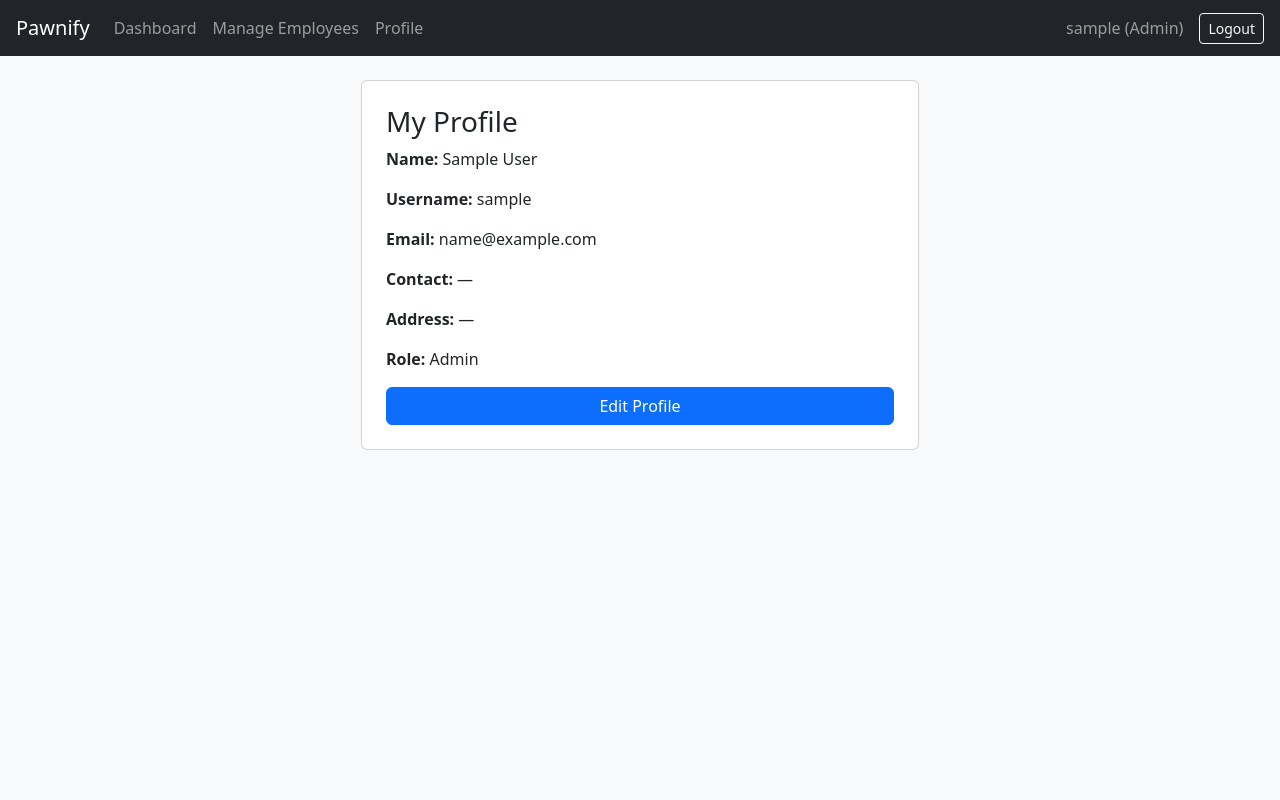
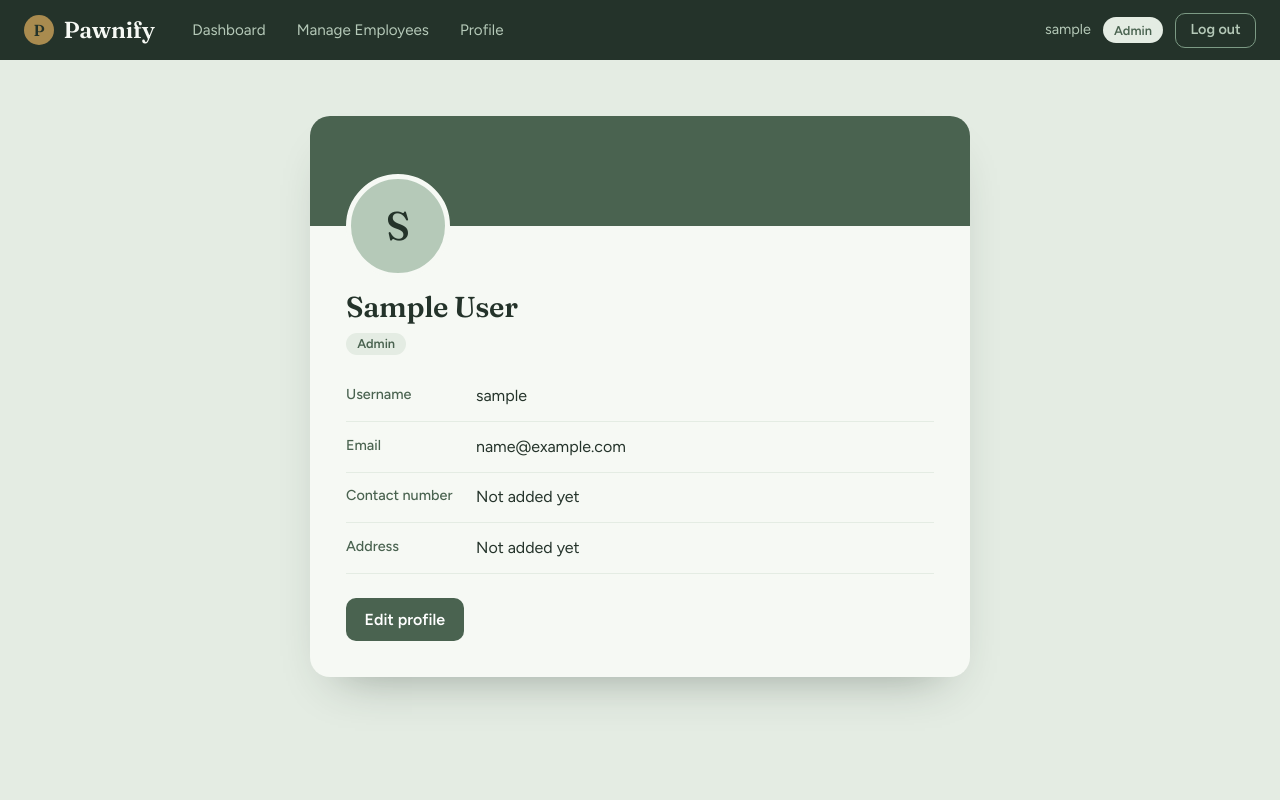
Before and after one commit to kimberlykatepelone18-ui/Pawnify-Pelone-KimberlyKate-G08, a Django app: page /profile/ in a window 1280 px wide. Run offline with Django 5.2, Linux system fonts and the light colour scheme; the visitor is signed in with stand-in values (Sample User, id 1).

Commit message:
Add sage green theme to base, auth, profile and dashboards

```diff
--- a/config/settings.py
+++ b/config/settings.py
@@ -135,6 +135,7 @@ USE_TZ = True
 # https://docs.djangoproject.com/en/6.1/howto/static-files/
 
 STATIC_URL = 'static/'
+STATICFILES_DIRS = [BASE_DIR / 'static']
 
 
 # Email
--- /dev/null
+++ b/static/css/pawnify.css
@@ -0,0 +1,213 @@
+:root {
+  --ink: #24332A;
+  --sage-700: #4A6350;
+  --sage-500: #7C9A84;
+  --sage-300: #B5C9B8;
+  --sage-100: #E4ECE3;
+  --paper: #F6F9F4;
+  --brass: #A98B4F;
+  --danger: #A4473E;
+}
+
+body {
+  font-family: 'Figtree', system-ui, sans-serif;
+  background: var(--sage-100);
+  color: var(--ink);
+  min-height: 100vh;
+}
+h1, h2, h3, .brand {
+  font-family: 'Fraunces', Georgia, serif;
+  font-weight: 600;
+  letter-spacing: -0.01em;
+}
+a { color: var(--sage-700); }
+a:hover { color: var(--ink); }
+:focus-visible { outline: 3px solid var(--brass); outline-offset: 2px; }
+
+/* ---------- Navbar ---------- */
+.site-nav {
+  background: var(--ink);
+  padding: 0.8rem 1.5rem;
+  display: flex;
+  align-items: center;
+  gap: 1.5rem;
+  flex-wrap: wrap;
+}
+.brand {
+  color: var(--paper);
+  text-decoration: none;
+  font-size: 1.45rem;
+  display: flex;
+  align-items: center;
+  gap: 0.6rem;
+}
+.brand:hover { color: var(--paper); }
+.brand-mark {
+  width: 30px; height: 30px;
+  border-radius: 50%;
+  background: var(--brass);
+  color: var(--ink);
+  display: grid; place-items: center;
+  font-family: 'Fraunces', Georgia, serif;
+  font-size: 1rem; font-weight: 600;
+}
+.brand-mark.big { width: 56px; height: 56px; font-size: 1.7rem; }
+.nav-links {
+  display: flex; flex-wrap: wrap; gap: 0.25rem;
+  list-style: none; margin: 0; padding: 0; flex: 1;
+}
+.nav-links a {
+  color: var(--sage-300);
+  text-decoration: none;
+  padding: 0.4rem 0.85rem;
+  border-radius: 999px;
+  font-size: 0.95rem;
+}
+.nav-links a:hover { background: rgba(255,255,255,0.1); color: var(--paper); }
+.nav-user { display: flex; align-items: center; gap: 0.75rem; flex-wrap: wrap; }
+.nav-user .name { color: var(--sage-300); font-size: 0.9rem; }
+.role-pill {
+  background: var(--sage-100);
+  color: var(--sage-700);
+  padding: 0.2rem 0.7rem;
+  border-radius: 999px;
+  font-size: 0.8rem;
+  font-weight: 600;
+}
+
+/* ---------- Buttons ---------- */
+.btn-sage, .btn-ghost, .btn-brass {
+  border-radius: 10px;
+  font-weight: 600;
+  padding: 0.55rem 1.1rem;
+  border: 1.5px solid transparent;
+  text-decoration: none;
+  display: inline-block;
+  cursor: pointer;
+}
+.btn-sage { background: var(--sage-700); color: #fff; }
+.btn-sage:hover { background: var(--ink); color: #fff; }
+.btn-ghost { background: transparent; color: var(--sage-300); border-color: var(--sage-500); padding: 0.35rem 0.9rem; font-size: 0.9rem; }
+.btn-ghost:hover { background: var(--sage-500); color: var(--ink); }
+.btn-brass { background: var(--brass); color: var(--ink); padding: 0.35rem 0.9rem; font-size: 0.9rem; }
+.btn-brass:hover { background: #C0A25F; color: var(--ink); }
+.btn-outline-sage { background: transparent; color: var(--sage-700); border-color: var(--sage-300); }
+.btn-outline-sage:hover { background: var(--sage-100); color: var(--ink); }
+
+/* ---------- Messages ---------- */
+.alert {
+  --bs-alert-bg: var(--paper);
+  --bs-alert-border-color: transparent;
+  border: 0;
+  border-left: 4px solid var(--sage-500);
+  border-radius: 10px;
+  color: var(--ink);
+}
+.alert.alert-success { border-left-color: var(--sage-500); }
+.alert.alert-danger  { border-left-color: var(--danger); color: var(--danger); }
+.alert.alert-warning { border-left-color: var(--brass); }
+
+/* ---------- Auth pages ---------- */
+.auth-shell {
+  display: grid;
+  grid-template-columns: 1fr 1.15fr;
+  max-width: 940px;
+  margin: 2rem auto;
+  background: var(--paper);
+  border-radius: 20px;
+  overflow: hidden;
+  box-shadow: 0 24px 48px -28px rgba(36, 51, 42, 0.45);
+}
+.auth-aside {
+  background: var(--sage-700);
+  color: var(--paper);
+  padding: 2.75rem 2.25rem;
+  display: flex; flex-direction: column; justify-content: center; gap: 1rem;
+}
+.auth-aside h2 { font-size: 2rem; margin: 0; }
+.auth-aside p { color: var(--sage-100); margin: 0; line-height: 1.6; }
+.auth-main { padding: 2.5rem 2.25rem; }
+.auth-main h1 { font-size: 1.8rem; margin-bottom: 0.25rem; }
+.auth-main .sub { color: var(--sage-700); margin-bottom: 1.5rem; }
+@media (max-width: 768px) {
+  .auth-shell { grid-template-columns: 1fr; margin: 1rem auto; }
+  .auth-aside { padding: 1.75rem; }
+}
+
+/* ---------- Forms ---------- */
+.field { margin-bottom: 1rem; }
+.field label { display: block; font-weight: 500; font-size: 0.9rem; margin-bottom: 0.35rem; }
+.field input:not([type=checkbox]):not([type=file]),
+.field select,
+.field textarea {
+  width: 100%;
+  background: #fff;
+  border: 1.5px solid var(--sage-300);
+  border-radius: 10px;
+  padding: 0.6rem 0.85rem;
+  color: var(--ink);
+}
+.field input:focus, .field select:focus, .field textarea:focus {
+  outline: none;
+  border-color: var(--sage-500);
+  box-shadow: 0 0 0 3px rgba(124, 154, 132, 0.28);
+}
+.field input[type=file] { font-size: 0.9rem; }
+.field-error { color: var(--danger); font-size: 0.85rem; margin-top: 0.3rem; }
+.field-help { color: var(--sage-700); font-size: 0.8rem; margin-top: 0.3rem; }
+.field-help ul { margin: 0; padding-left: 1.1rem; }
+.form-switch-text { margin: 1.25rem 0 0; color: var(--sage-700); font-size: 0.95rem; }
+
+/* ---------- Profile ---------- */
+.profile-card {
+  max-width: 660px;
+  margin: 2rem auto;
+  background: var(--paper);
+  border-radius: 20px;
+  overflow: hidden;
+  box-shadow: 0 24px 48px -28px rgba(36, 51, 42, 0.45);
+}
+.profile-banner { background: var(--sage-700); height: 110px; }
+.profile-body { padding: 0 2.25rem 2.25rem; }
+.avatar {
+  width: 104px; height: 104px;
+  border-radius: 50%;
+  border: 5px solid var(--paper);
+  margin-top: -52px;
+  object-fit: cover;
+  background: var(--sage-300);
+  color: var(--ink);
+  display: grid; place-items: center;
+  font-family: 'Fraunces', Georgia, serif;
+  font-size: 2.5rem;
+}
+.profile-body h1 { font-size: 1.8rem; margin: 0.75rem 0 0.4rem; }
+.detail {
+  display: grid;
+  grid-template-columns: 130px 1fr;
+  padding: 0.8rem 0;
+  border-bottom: 1px solid var(--sage-100);
+}
+.detail dt { color: var(--sage-700); font-weight: 500; font-size: 0.9rem; }
+.detail dd { margin: 0; }
+.profile-actions { margin-top: 1.5rem; display: flex; gap: 0.75rem; }
+
+/* ---------- Dashboards ---------- */
+.dash-head { margin: 2rem 0 1.5rem; }
+.dash-head h1 { font-size: 2.1rem; margin: 0 0 0.5rem; }
+.dash-head p { color: var(--sage-700); margin: 0.5rem 0 0; }
+.task-grid {
+  display: grid;
+  grid-template-columns: repeat(auto-fit, minmax(240px, 1fr));
+  gap: 1rem;
+}
+.task {
+  background: var(--paper);
+  border-radius: 14px;
+  padding: 1.3rem 1.4rem;
+  border-top: 3px solid var(--brass);
+}
+.task h3 { font-size: 1.15rem; margin: 0 0 0.35rem; }
+.task p { color: var(--sage-700); font-size: 0.92rem; margin: 0 0 0.8rem; }
+.task .soon { font-size: 0.82rem; color: var(--brass); font-weight: 600; }
+.task a { font-size: 0.9rem; font-weight: 600; }
--- a/templates/accounts/profile.html
+++ b/templates/accounts/profile.html
@@ -1,17 +1,28 @@
 {% extends 'base.html' %}
 {% block title %}Profile{% endblock %}
 {% block content %}
-<div class="col-md-6 mx-auto card p-4">
-  <h3>My Profile</h3>
-  {% if profile_user.profile_photo %}
-    <img src="{{ profile_user.profile_photo.url }}" class="rounded-circle mb-3" width="120" height="120" style="object-fit:cover">
-  {% endif %}
-  <p><b>Name:</b> {{ profile_user.get_full_name }}</p>
-  <p><b>Username:</b> {{ profile_user.username }}</p>
-  <p><b>Email:</b> {{ profile_user.email }}</p>
-  <p><b>Contact:</b> {{ profile_user.contact_number|default:"—" }}</p>
-  <p><b>Address:</b> {{ profile_user.address|default:"—" }}</p>
-  <p><b>Role:</b> {{ profile_user.get_role_display }}</p>
-  <a href="{% url 'edit_profile' %}" class="btn btn-primary">Edit Profile</a>
+<div class="profile-card">
+  <div class="profile-banner"></div>
+  <div class="profile-body">
+    {% if profile_user.profile_photo %}
+      <img src="{{ profile_user.profile_photo.url }}" class="avatar" alt="Profile photo">
+    {% else %}
+      <div class="avatar">{{ profile_user.username|slice:":1"|upper }}</div>
+    {% endif %}
+
+    <h1>{{ profile_user.get_full_name|default:profile_user.username }}</h1>
+    <span class="role-pill">{{ profile_user.get_role_display }}</span>
+
+    <dl class="mt-3 mb-0">
+      <div class="detail"><dt>Username</dt><dd>{{ profile_user.username }}</dd></div>
+      <div class="detail"><dt>Email</dt><dd>{{ profile_user.email }}</dd></div>
+      <div class="detail"><dt>Contact number</dt><dd>{{ profile_user.contact_number|default:"Not added yet" }}</dd></div>
+      <div class="detail"><dt>Address</dt><dd>{{ profile_user.address|default:"Not added yet" }}</dd></div>
+    </dl>
+
+    <div class="profile-actions">
+      <a href="{% url 'edit_profile' %}" class="btn-sage">Edit profile</a>
+    </div>
+  </div>
 </div>
 {% endblock %}
--- a/templates/base.html
+++ b/templates/base.html
@@ -1,47 +1,57 @@
+{% load static %}
 <!DOCTYPE html>
 <html lang="en">
 <head>
   <meta charset="UTF-8">
+  <meta name="viewport" content="width=device-width, initial-scale=1">
   <title>Pawnify - {% block title %}{% endblock %}</title>
-  <meta name="viewport" content="width=device-width, initial-scale=1">
+  <link rel="preconnect" href="https://fonts.googleapis.com">
+  <link rel="preconnect" href="https://fonts.gstatic.com" crossorigin>
+  <link href="https://fonts.googleapis.com/css2?family=Figtree:wght@400;500;600&family=Fraunces:opsz,wght@9..144,500;9..144,600&display=swap" rel="stylesheet">
   <link href="https://cdn.jsdelivr.net/npm/bootstrap@5.3.3/dist/css/bootstrap.min.css" rel="stylesheet">
+  <link rel="stylesheet" href="{% static 'css/pawnify.css' %}">
 </head>
-<body class="bg-light">
-<nav class="navbar navbar-expand navbar-dark bg-dark px-3">
-  <a class="navbar-brand" href="{% url 'home' %}">Pawnify</a>
-  <ul class="navbar-nav me-auto">
+<body>
+<nav class="site-nav">
+  <a class="brand" href="{% url 'home' %}"><span class="brand-mark">P</span>Pawnify</a>
+
+  <ul class="nav-links">
     {% if user.is_authenticated %}
-    <li class="nav-item"><a class="nav-link" href="{% url 'home' %}">Dashboard</a></li>
+      <li><a href="{% url 'home' %}">Dashboard</a></li>
 
       {% if user.role == 'admin' %}
-      <li class="nav-item"><a class="nav-link" href="/admin/">Manage Employees</a></li>
+        <li><a href="/admin/">Manage Employees</a></li>
       {% elif user.role == 'appraiser' %}
-      <li class="nav-item"><a class="nav-link" href="#">Appraisals</a></li>
+        <li><a href="#">Appraisals</a></li>
       {% elif user.role == 'cashier' %}
-      <li class="nav-item"><a class="nav-link" href="#">Loans &amp; Payments</a></li>
+        <li><a href="#">Loans &amp; Payments</a></li>
       {% elif user.role == 'customer' %}
-      <li class="nav-item"><a class="nav-link" href="#">My Pawned Items</a></li>
+        <li><a href="#">My Pawned Items</a></li>
       {% endif %}
-        <li class="nav-item"><a class="nav-link" href="{% url 'profile' %}">Profile</a></li>
 
+      <li><a href="{% url 'profile' %}">Profile</a></li>
     {% endif %}
   </ul>
+
+  <div class="nav-user">
     {% if user.is_authenticated %}
-    <span class="navbar-text me-3">{{ user.username }} ({{ user.get_role_display }})</span>
-    <form method="post" action="{% url 'logout' %}">{% csrf_token %}
-      <button class="btn btn-outline-light btn-sm">Logout</button>
+      <span class="name">{{ user.username }}</span>
+      <span class="role-pill">{{ user.get_role_display }}</span>
+      <form method="post" action="{% url 'logout' %}" class="m-0">{% csrf_token %}
+        <button class="btn-ghost">Log out</button>
       </form>
     {% else %}
-    <a class="btn btn-outline-light btn-sm me-2" href="{% url 'login' %}">Login</a>
-    <a class="btn btn-warning btn-sm" href="{% url 'register' %}">Register</a>
+      <a class="btn-ghost" href="{% url 'login' %}">Log in</a>
+      <a class="btn-brass" href="{% url 'register' %}">Register</a>
     {% endif %}
+  </div>
 </nav>
 
-<div class="container mt-4">
+<main class="container py-4">
   {% for message in messages %}
     <div class="alert alert-{% if message.tags == 'error' %}danger{% else %}{{ message.tags }}{% endif %}">{{ message }}</div>
   {% endfor %}
   {% block content %}{% endblock %}
-</div>
+</main>
 </body>
 </html>
```
Also changed, not shown: templates/accounts/edit_profile.html (+17 -11 lines), templates/accounts/login.html (+21 -10 lines), templates/accounts/register.html (+16 -7 lines), templates/dashboards/admin.html (+27 -8 lines), templates/dashboards/appraiser.html (+22 -7 lines), templates/dashboards/cashier.html (+22 -7 lines), templates/dashboards/customer.html (+22 -7 lines). Lines whose indentation alone changed are shown as unchanged.
